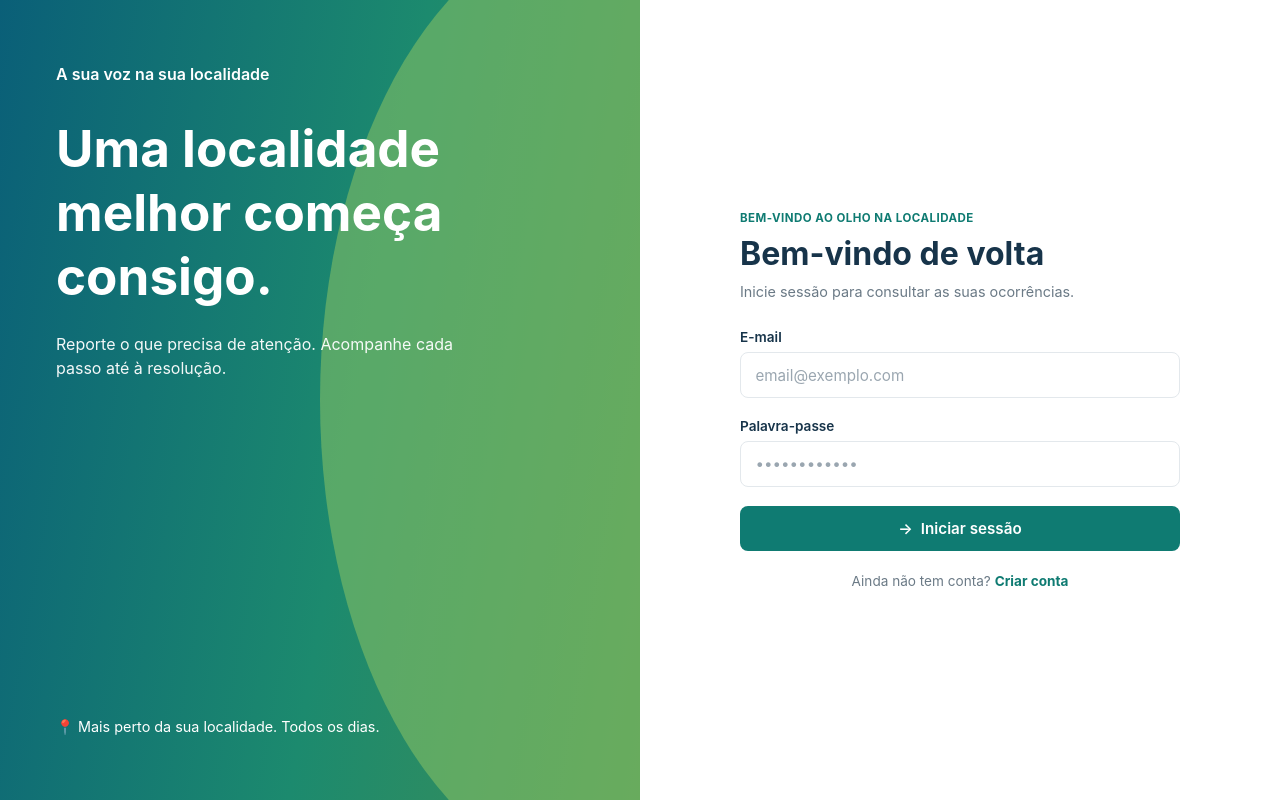
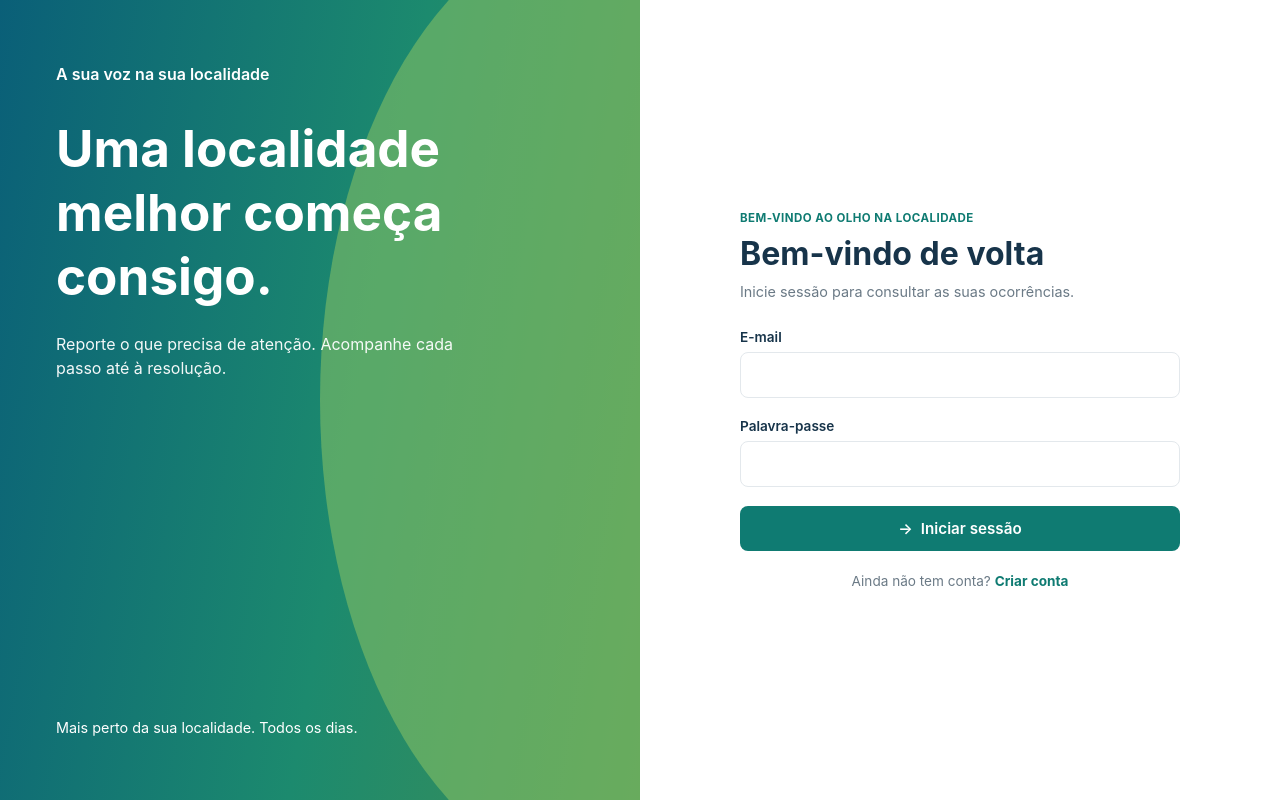
Before and after one commit to carreira28/olho_NA_localidade-frontend-, a React app in the folder frontend/: page /login in a window 1280 px wide. Built offline with nearby package versions, Linux system fonts and the light colour scheme; the HTML template or start-up script is replaced by a standard one.

Commit message:
Simplify login and registration forms
Remove temporary console-log comments, input placeholders, and the location-pin emoji from the authentication pages.

```diff
--- a/frontend/src/pages/Login.jsx
+++ b/frontend/src/pages/Login.jsx
@@ -7,7 +7,6 @@ export default function Login() {
 
   function handleSubmit(e) {
     e.preventDefault();
-    // Por agora só mostra na consola. Mais tarde ligamos à API.
     console.log("Login:", { email, password });
   }
 
@@ -23,7 +22,7 @@ export default function Login() {
           </p>
         </div>
         <p className="auth-painel-rodape">
-          📍 Mais perto da sua localidade. Todos os dias.
+          Mais perto da sua localidade. Todos os dias.
         </p>
       </aside>
 
@@ -40,7 +39,6 @@ export default function Login() {
               type="email"
               value={email}
               onChange={(e) => setEmail(e.target.value)}
-              placeholder="email@exemplo.com"
               required
             />
 
@@ -50,7 +48,6 @@ export default function Login() {
               type="password"
               value={password}
               onChange={(e) => setPassword(e.target.value)}
-              placeholder="••••••••••••"
               required
             />
 
--- a/frontend/src/pages/Registo.jsx
+++ b/frontend/src/pages/Registo.jsx
@@ -16,7 +16,6 @@ export default function Registo() {
     }
 
     setErro("");
-    // Por agora só mostra na consola. Mais tarde ligamos à API.
     console.log("Registo:", { nome, email, password });
   }
 
@@ -32,7 +31,7 @@ export default function Registo() {
           </p>
         </div>
         <p className="auth-painel-rodape">
-          📍 Mais perto da sua localidade. Todos os dias.
+          Mais perto da sua localidade. Todos os dias.
         </p>
       </aside>
 
```
